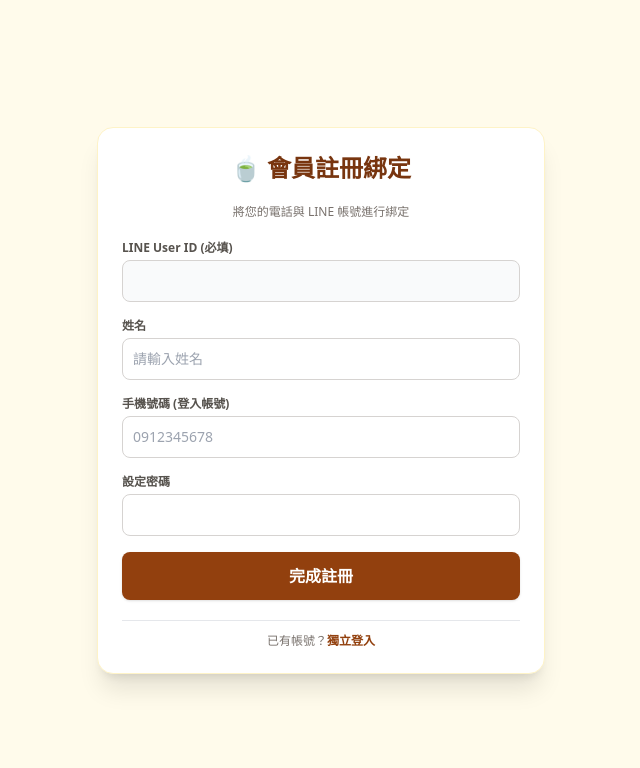
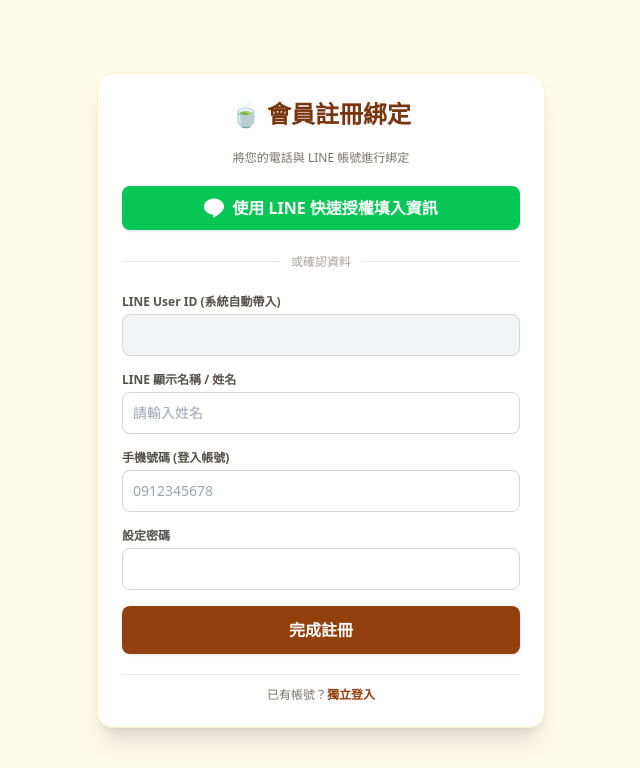
Before and after one commit to pp466pp466/tea, a Flask app: page /register in a window 1280 px wide. Shown: the top 768 px of the page, without its empty margins (319-959 px from the left). Run offline with Flask 3, Linux system fonts and the light colour scheme; parts of the project's set-up code (start-up, migrations or seed data) failed here and were passed over; some libraries are stand-ins or nearby versions.

Commit message:
Update LINE Login API, member registration, and bug fixes

```diff
--- a/app.py
+++ b/app.py
@@ -70,6 +70,11 @@ app = Flask(__name__, template_folder='templates')
 # 讀取變數內容
 configuration = Configuration(access_token=os.getenv('LINE_CHANNEL_ACCESS_TOKEN'))
 handler = WebhookHandler(os.getenv('LINE_CHANNEL_SECRET'))
+
+# LINE Login 設定變數
+LINE_LOGIN_CLIENT_ID = os.getenv('LINE_LOGIN_CLIENT_ID')
+LINE_LOGIN_CLIENT_SECRET = os.getenv('LINE_LOGIN_CLIENT_SECRET')
+LINE_LOGIN_REDIRECT_URI = os.getenv('LINE_LOGIN_REDIRECT_URI', f"{SERVER_URL}/callback/line_login")
 
 DB_NAME = "store.db"
 
@@ -159,15 +164,89 @@ def cart_page():
 
 @app.get('/register')
 def register_page():
-    return render_template('register.html')
+    try:
+        return render_template('register.html')
+    except Exception as e:
+        print(f"Render template error for /register: {e}")
+        return f"Template Error: {str(e)}", 500
 
 @app.get('/login')
 def login_page():
-    return render_template('login.html')
+    try:
+        return render_template('login.html')
+    except Exception as e:
+        print(f"Render template error for /login: {e}")
+        return f"Template Error: {str(e)}", 500
+
+@app.get('/api/line_login_url')
+def get_line_login_url():
+    """產生 LINE Login 授權連結"""
+    if not LINE_LOGIN_CLIENT_ID:
+        return jsonify({"success": False, "message": "尚未設定 LINE_LOGIN_CLIENT_ID"}), 400
+
+    auth_url = (
+        f"https://access.line.me/oauth2/v2.1/authorize?"
+        f"response_type=code&"
+        f"client_id={LINE_LOGIN_CLIENT_ID}&"
+        f"redirect_uri={LINE_LOGIN_REDIRECT_URI}&"
+        f"state=random_state_string&"
+        f"scope=profile%20openid"
+    )
+    return jsonify({"success": True, "auth_url": auth_url})
+
+@app.get('/callback/line_login')
+def callback_line_login():
+    """處理 LINE Login 授權回傳 (Code -> ID Token)"""
+    code = request.args.get('code')
+    if not code:
+        return "LINE Auth Failed: No Code", 400
+
+    # 1. 用 Code 換取 Access Token & ID Token
+    token_url = "https://api.line.me/oauth2/v2.1/token"
+    headers = {'Content-Type': 'application/x-www-form-urlencoded'}
+    data = {
+        'grant_type': 'authorization_code',
+        'code': code,
+        'redirect_uri': LINE_LOGIN_REDIRECT_URI,
+        'client_id': LINE_LOGIN_CLIENT_ID,
+        'client_secret': LINE_LOGIN_CLIENT_SECRET
+    }
+
+    token_res = requests.post(token_url, headers=headers, data=data).json()
+    id_token = token_res.get('id_token')
+
+    if not id_token:
+        return "LINE Login Token Error", 400
+
+    # 2. 解碼 ID Token 取得 line_user_id (sub) 與 display_name (name)
+    verify_url = "https://api.line.me/oauth2/v2.1/verify"
+    verify_data = {
+        'id_token': id_token,
+        'client_id': LINE_LOGIN_CLIENT_ID
+    }
+    user_info = requests.post(verify_url, data=verify_data).json()
+
+    line_user_id = user_info.get('sub')
+    display_name = user_info.get('name', 'LINE User')
+
+    # 3. 重導向至註冊頁面並帶入 LINE 資訊
+    return f"""
+    <script>
+        sessionStorage.setItem('line_auth', JSON.stringify({{
+            line_user_id: "{line_user_id}",
+            display_name: "{display_name}"
+        }}));
+        window.location.href = '/register';
+    </script>
+    """
 
 @app.get('/orders')
 def orders_page():
-    return render_template('orders.html')
+    try:
+        return render_template('orders.html')
+    except Exception as e:
+        print(f"Render template error for /orders: {e}")
+        return f"Template Error: {str(e)}", 500
 
 @app.get('/api/prices')
 def api_prices():
--- a/templates/register.html
+++ b/templates/register.html
@@ -11,14 +11,26 @@
         <h2 class="text-2xl font-bold text-center text-amber-900">🍵 會員註冊綁定</h2>
         <p class="text-xs text-center text-stone-500">將您的電話與 LINE 帳號進行綁定</p>
 
+        <!-- LINE 快捷認證按鈕 -->
+        <button type="button" onclick="loginWithLINE()" class="w-full bg-[#06C755] hover:bg-[#05b34c] text-white font-bold py-2.5 rounded-lg shadow flex items-center justify-center space-x-2 transition">
+            <svg class="w-5 h-5 fill-current" viewBox="0 0 24 24"><path d="M24 10.304c0-5.369-5.383-9.738-12-9.738-6.616 0-12 4.369-12 9.738 0 4.814 4.269 8.846 10.036 9.608.391.084.922.258 1.057.592.121.303.079.778.039 1.085l-.171 1.027c-.053.303-.242 1.186 1.039.647 1.281-.54 6.911-4.069 9.428-6.967 1.739-1.907 2.572-3.844 2.572-5.992z"/></svg>
+            <span>使用 LINE 快速授權填入資訊</span>
+        </button>
+
+        <div class="relative flex py-1 items-center">
+            <div class="flex-grow border-t border-stone-200"></div>
+            <span class="flex-shrink mx-3 text-xs text-stone-400">或確認資料</span>
+            <div class="flex-grow border-t border-stone-200"></div>
+        </div>
+
         <form id="reg-form" onsubmit="handleRegister(event)" class="space-y-4">
             <div>
-                <label class="block text-xs font-semibold text-stone-600 mb-1">LINE User ID (必填)</label>
-                <input type="text" id="line_user_id" required class="w-full border border-stone-300 rounded-lg p-2.5 bg-gray-50 focus:outline-none focus:border-amber-700 text-sm font-mono">
+                <label class="block text-xs font-semibold text-stone-600 mb-1">LINE User ID (系統自動帶入)</label>
+                <input type="text" id="line_user_id" readonly required class="w-full border border-stone-300 rounded-lg p-2.5 bg-gray-100 text-stone-500 focus:outline-none text-sm font-mono">
             </div>
 
             <div>
-                <label class="block text-xs font-semibold text-stone-600 mb-1">姓名</label>
+                <label class="block text-xs font-semibold text-stone-600 mb-1">LINE 顯示名稱 / 姓名</label>
                 <input type="text" id="name" placeholder="請輸入姓名" required class="w-full border border-stone-300 rounded-lg p-2.5 focus:outline-none focus:border-amber-700 text-sm">
             </div>
 
@@ -52,11 +64,27 @@
     </div>
 
     <script>
-        // 自動抓取網址中的 line_user_id 參數
-        const urlParams = new URLSearchParams(window.location.search);
-        const urlLineId = urlParams.get('line_user_id');
-        if (urlLineId) {
-            document.getElementById('line_user_id').value = urlLineId;
+        // 自動載入 Session 中的 LINE Login 資訊
+        const lineAuth = JSON.parse(sessionStorage.getItem('line_auth') || '{}');
+        if (lineAuth.line_user_id) {
+            document.getElementById('line_user_id').value = lineAuth.line_user_id;
+        }
+        if (lineAuth.display_name) {
+            document.getElementById('name').value = lineAuth.display_name;
+        }
+
+        async function loginWithLINE() {
+            try {
+                const res = await fetch('/api/line_login_url');
+                const data = await res.json();
+                if (data.success) {
+                    window.location.href = data.auth_url;
+                } else {
+                    showModal('LINE 登入失敗', data.message);
+                }
+            } catch (err) {
+                showModal('錯誤', '無法取得 LINE 登入連結');
+            }
         }
 
         async function handleRegister(e) {
```
